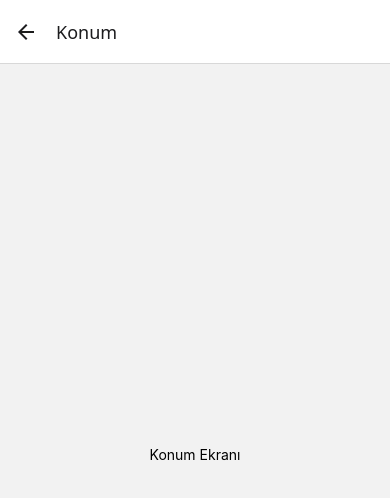
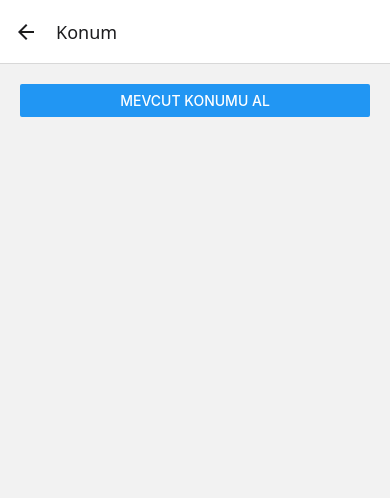
Before and after one commit to FurkanSadik/lab13_Android, a React Native app: screen /Location in a window 390 px wide. Shown: the top 498 px of the page. Built offline with nearby package versions, Linux system fonts and the light colour scheme.

Commit message:
feat: konum alma isteği, hata yönetimi ve konumun ekranda gösterilmesi eklendi

```diff
--- a/screens/LocationScreen.js
+++ b/screens/LocationScreen.js
@@ -1,9 +1,58 @@
-import { View, Text, StyleSheet } from 'react-native';
+import { View, Text, Button, Alert, StyleSheet } from 'react-native';
+import * as Location from 'expo-location';
+import { useState } from 'react';
 
 export default function LocationScreen() {
+  const [coords, setCoords] = useState(null);
+  const [errorMsg, setErrorMsg] = useState(null);
+  const [isLoading, setIsLoading] = useState(false);
+
+  const getLocation = async () => {
+    setIsLoading(true);
+    setErrorMsg(null);
+
+    try {
+      const { status } = await Location.requestForegroundPermissionsAsync();
+
+      if (status !== 'granted') {
+        setErrorMsg('Konum izni verilmedi.');
+        Alert.alert('Konum izni gerekli', 'Lütfen konum izni verin.');
+        return;
+      }
+
+      const location = await Location.getCurrentPositionAsync({
+        accuracy: Location.Accuracy.Balanced
+      });
+
+      console.log('Konum bilgisi:', location);
+      setCoords(location.coords);
+      Alert.alert('Konum Alındı', 'GPS konumunuz başarıyla alındı.');
+    } catch (error) {
+      console.log('Konum alınırken hata:', error);
+      setErrorMsg('Konum alınırken bir hata oluştu.');
+    } finally {
+      setIsLoading(false);
+    }
+  };
+
   return (
     <View style={styles.container}>
-      <Text>Konum Ekranı</Text>
+      <Button
+        title={isLoading ? 'Konum alınıyor...' : 'Mevcut Konumu Al'}
+        onPress={getLocation}
+        disabled={isLoading}
+      />
+
+      {errorMsg && (
+        <Text style={styles.errorText}>{errorMsg}</Text>
+      )}
+
+      {coords && (
+        <View style={styles.textContainer}>
+          <Text>Enlem: {coords.latitude}</Text>
+          <Text>Boylam: {coords.longitude}</Text>
+        </View>
+      )}
     </View>
   );
 }
@@ -11,7 +60,14 @@ export default function LocationScreen() {
 const styles = StyleSheet.create({
   container: {
     flex: 1,
-    justifyContent: 'center',
-    alignItems: 'center'
+    gap: 16,
+    padding: 20
+  },
+  textContainer: {
+    marginTop: 16
+  },
+  errorText: {
+    marginTop: 16,
+    color: 'red'
   }
 });
```
